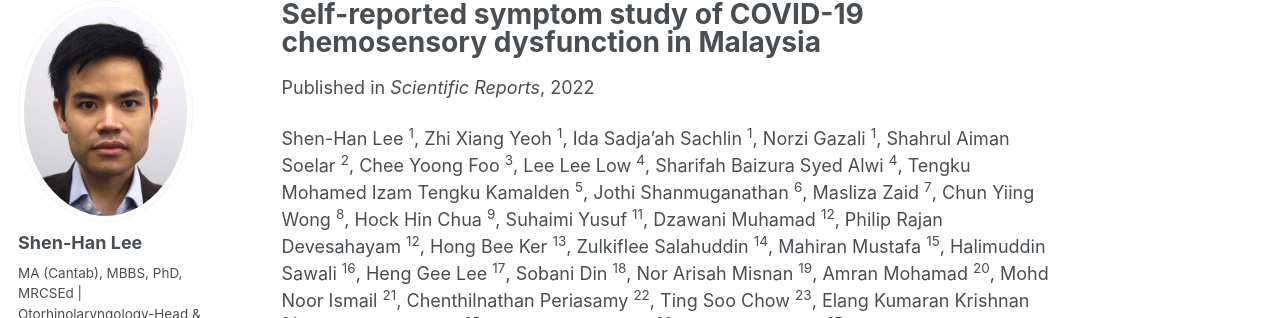
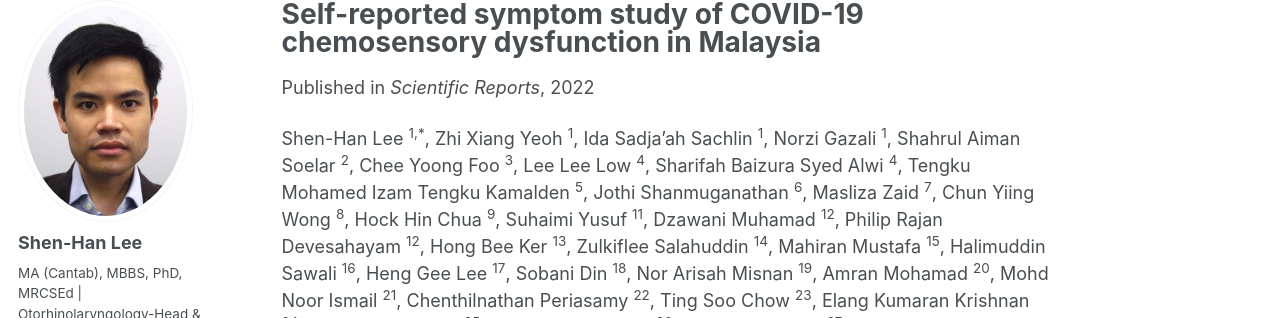
Before and after one commit to shenhanlee/shenhanlee.github.io, a Jekyll site: the page built from _publications/2022-02-08-chemosensory-dysfunction-COVID-19-Malaysia.md, in a window 1280 px wide and 900 px high. Shown: the part 106-424 px from the top of the window. Built offline with Jekyll 4.4.1, drawn with Linux system fonts in a browser that asks for light colours; some web fonts are replaced.

Commit message:
Merge remote-tracking branch 'origin/master'

```diff
--- a/_publications/2022-02-08-chemosensory-dysfunction-COVID-19-Malaysia.md
+++ b/_publications/2022-02-08-chemosensory-dysfunction-COVID-19-Malaysia.md
@@ -11,7 +11,7 @@ citation: 'Lee SH, Yeoh ZX, Sachlin IS, Gazali N, Soelar SA, Foo CY, Low LL, Alw
 . (2022). &quot;Self-reported symptom study of COVID-19 chemosensory dysfunction in Malaysia.&quot; <i>Scientific Reports</i>. 12(1):2111.'
 ---
 
-Shen-Han Lee <sup>1</sup>, Zhi Xiang Yeoh <sup>1</sup>, Ida Sadja'ah Sachlin <sup>1</sup>, Norzi Gazali <sup>1</sup>, Shahrul Aiman Soelar <sup>2</sup>, Chee Yoong Foo <sup>3</sup>, Lee Lee Low <sup>4</sup>, Sharifah Baizura Syed Alwi <sup>4</sup>, Tengku Mohamed Izam Tengku Kamalden <sup>5</sup>, Jothi Shanmuganathan <sup>6</sup>, Masliza Zaid <sup>7</sup>, Chun Yiing Wong <sup>8</sup>, Hock Hin Chua <sup>9</sup>, Suhaimi Yusuf <sup>11</sup>, Dzawani Muhamad <sup>12</sup>, Philip Rajan Devesahayam <sup>12</sup>, Hong Bee Ker <sup>13</sup>, Zulkiflee Salahuddin <sup>14</sup>, Mahiran Mustafa <sup>15</sup>, Halimuddin Sawali <sup>16</sup>, Heng Gee Lee <sup>17</sup>, Sobani Din <sup>18</sup>, Nor Arisah Misnan <sup>19</sup>, Amran Mohamad <sup>20</sup>, Mohd Noor Ismail <sup>21</sup>, Chenthilnathan Periasamy <sup>22</sup>, Ting Soo Chow <sup>23</sup>, Elang Kumaran Krishnan <sup>24</sup>, Chee Loon Leong <sup>25</sup>, Linda Pei Fang Lim <sup>26</sup>, Nor Zaila Zaidan <sup>27</sup>, Mohd Zambri Ibrahim <sup>28</sup>, Suhaila Abd Wahab <sup>29</sup>, Siti Sabzah Mohd Hashim <sup>1</sup>; Malaysian COVID-19 Anosmia Research Group <sup>a</sup>
+Shen-Han Lee <sup>1,*</sup>, Zhi Xiang Yeoh <sup>1</sup>, Ida Sadja'ah Sachlin <sup>1</sup>, Norzi Gazali <sup>1</sup>, Shahrul Aiman Soelar <sup>2</sup>, Chee Yoong Foo <sup>3</sup>, Lee Lee Low <sup>4</sup>, Sharifah Baizura Syed Alwi <sup>4</sup>, Tengku Mohamed Izam Tengku Kamalden <sup>5</sup>, Jothi Shanmuganathan <sup>6</sup>, Masliza Zaid <sup>7</sup>, Chun Yiing Wong <sup>8</sup>, Hock Hin Chua <sup>9</sup>, Suhaimi Yusuf <sup>11</sup>, Dzawani Muhamad <sup>12</sup>, Philip Rajan Devesahayam <sup>12</sup>, Hong Bee Ker <sup>13</sup>, Zulkiflee Salahuddin <sup>14</sup>, Mahiran Mustafa <sup>15</sup>, Halimuddin Sawali <sup>16</sup>, Heng Gee Lee <sup>17</sup>, Sobani Din <sup>18</sup>, Nor Arisah Misnan <sup>19</sup>, Amran Mohamad <sup>20</sup>, Mohd Noor Ismail <sup>21</sup>, Chenthilnathan Periasamy <sup>22</sup>, Ting Soo Chow <sup>23</sup>, Elang Kumaran Krishnan <sup>24</sup>, Chee Loon Leong <sup>25</sup>, Linda Pei Fang Lim <sup>26</sup>, Nor Zaila Zaidan <sup>27</sup>, Mohd Zambri Ibrahim <sup>28</sup>, Suhaila Abd Wahab <sup>29</sup>, Siti Sabzah Mohd Hashim <sup>1</sup>; Malaysian COVID-19 Anosmia Research Group <sup>a</sup>
 
 <sup>1</sup> Department of Otorhinolaryngology, Hospital Sultanah Bahiyah, Alor Setar, Kedah, Malaysia.
 <sup>2</sup> Clinical Research Centre, Hospital Sultanah Bahiyah, Kedah, Malaysia.
```
